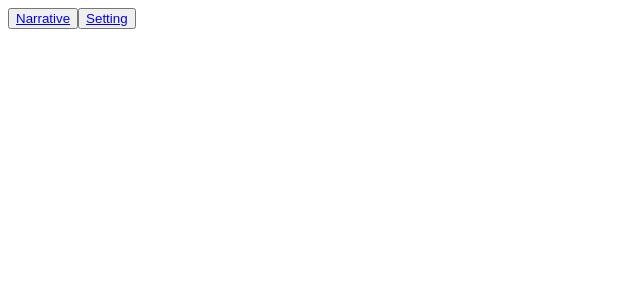
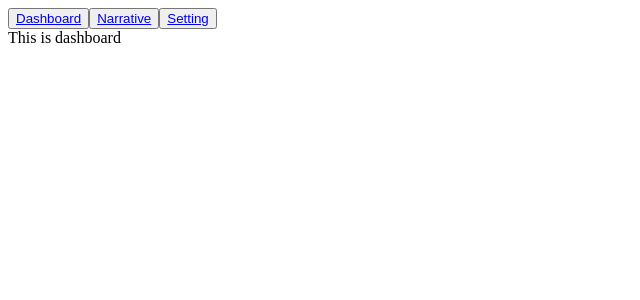
Before and after one commit to joeyzaozaoli/constance, a React app: page / in a window 1280 px wide. Shown: the top 300 px of the page, without its empty margins (0-640 px from the left). Built offline with nearby package versions, Linux system fonts and the light colour scheme; the HTML template or start-up script is replaced by a standard one.

Commit message:
Add dashboard component

```diff
--- a/client/src/components/App.jsx
+++ b/client/src/components/App.jsx
@@ -2,6 +2,7 @@ import React from 'react';
 import { BrowserRouter, Switch, Route } from 'react-router-dom';
 
 import NavBar from './NavBar.jsx';
+import DashBoard from './DashBoard.jsx';
 import Narrative from './Narrative.jsx';
 import Setting from './Setting.jsx';
 
@@ -15,6 +16,7 @@ class App extends React.Component {
           <Switch>
             <Route path='/narrative' component={Narrative} />
             <Route path='/setting' component={Setting} />
+            <Route path='/' component={DashBoard} />
           </Switch>
         </div>
       </BrowserRouter>
--- /dev/null
+++ b/client/src/components/DashBoard.jsx
@@ -0,0 +1,13 @@
+import React from 'react';
+
+class DashBoard extends React.Component {
+
+  render() {
+    return (
+      <div>This is dashboard</div>
+    );
+  }
+
+}
+
+export default DashBoard;
--- a/client/src/components/NavBar.jsx
+++ b/client/src/components/NavBar.jsx
@@ -6,6 +6,7 @@ class NavBar extends React.Component {
   render() {
     return (
       <div>
+        <button><Link to='/'>Dashboard</Link></button>
         <button><Link to='/narrative'>Narrative</Link></button>
         <button><Link to='/setting'>Setting</Link></button>
       </div>
```
Also changed, not shown: client/src/components/SettingMenu.jsx (added, +17 -0 lines).
